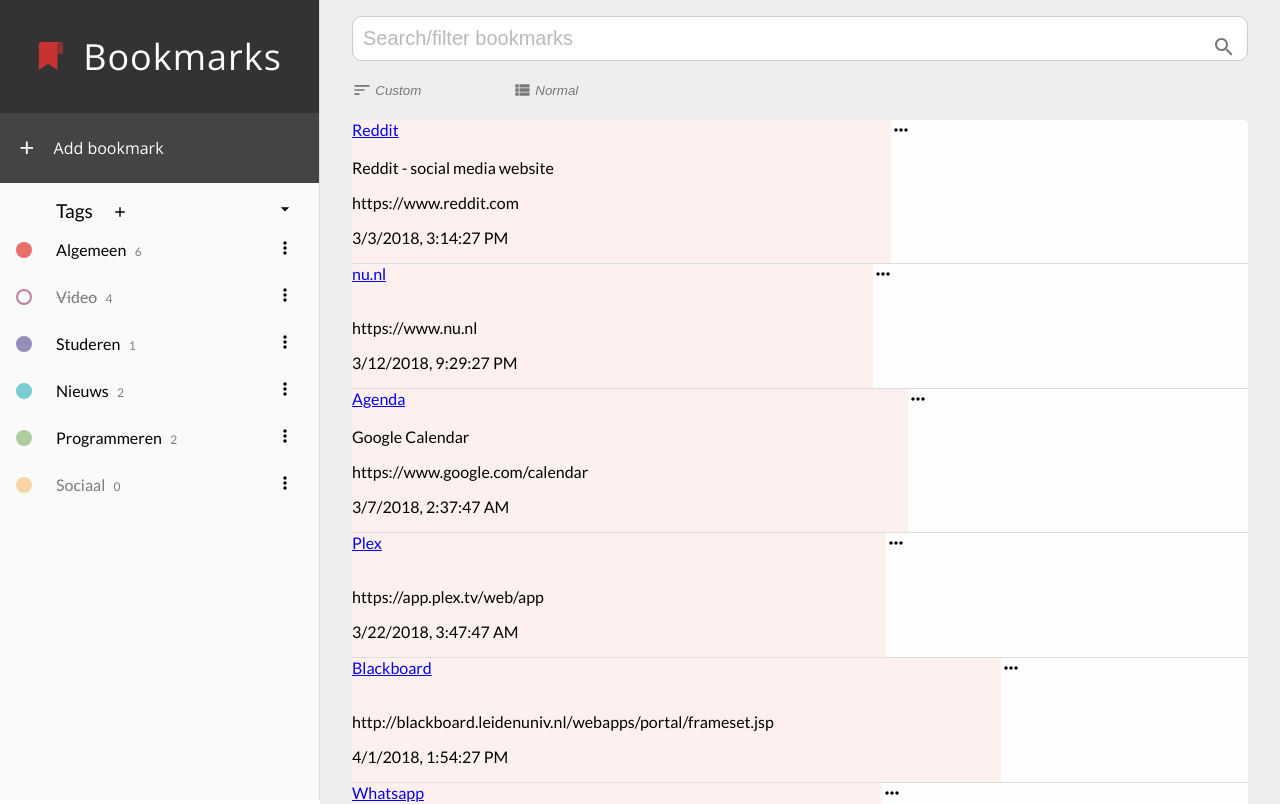
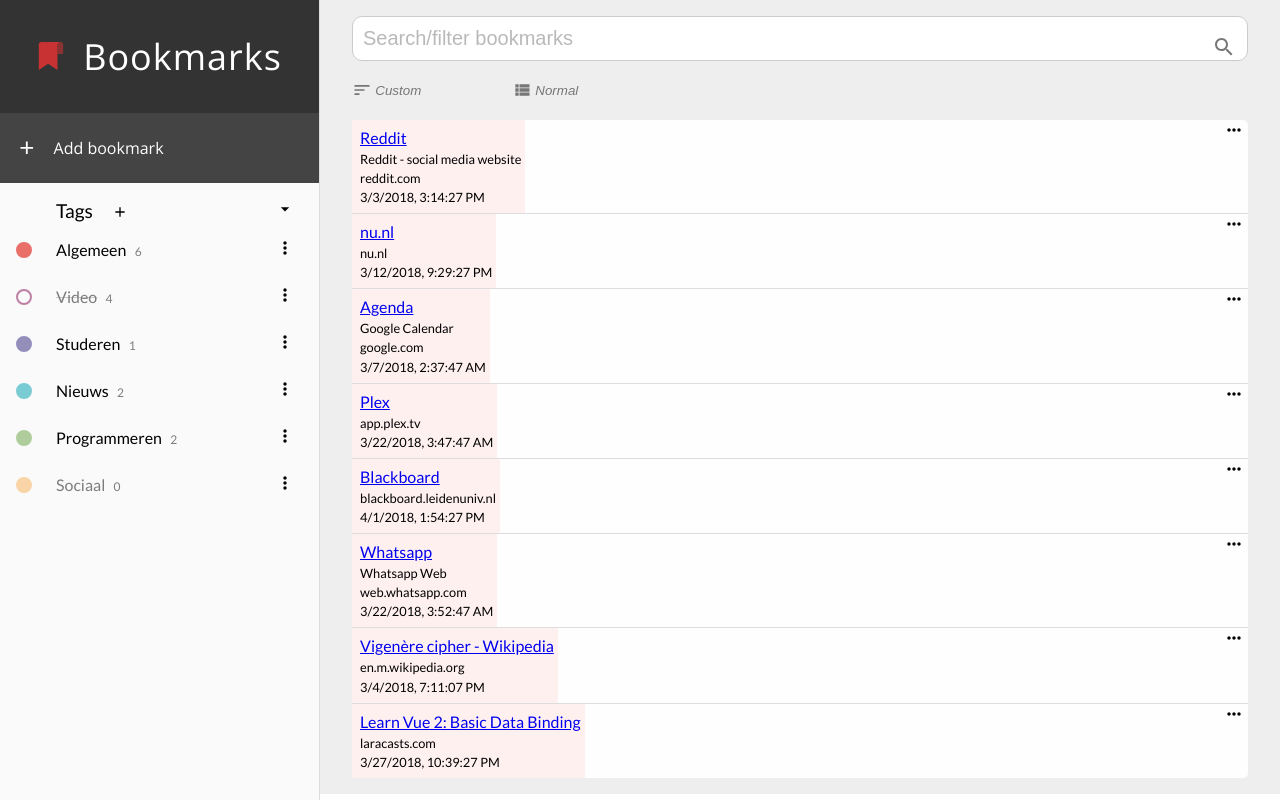
Before and after one commit to Thilerion/bookmarks, a Vue app: page / in a window 1280 px wide. Shown: the top 804 px of the page. Built offline with nearby package versions, Linux system fonts and the light colour scheme.

Commit message:
show link host instead of full url

```diff
--- a/src/components/bookmarks/BookmarksList.vue
+++ b/src/components/bookmarks/BookmarksList.vue
@@ -115,28 +115,48 @@ span.highlight {
  * = Normal view items =
 */
 
-.normal .bm-item {
-	display: grid;
-	grid-template-columns: fit-content auto 1fr;
-	grid-auto-flow: column;
+.bm-item-normal {
+	display: flex;
 }
 
-.normal .bm-item > .bm-left {
+.bm-item-normal .col-text {
 	background: rgb(255, 240, 240);
 	min-width: 5em;
+	display: flex;
+	flex-direction: column;
+	padding: 0.5em 0.25em 0.5em 0.5em;
 }
 
-.normal .bm-item > .bm-left > * {
+.bm-item-normal .bm-sub {
 	overflow: hidden;
 	text-overflow: ellipsis;
 	white-space: nowrap;
+	margin: 0;
+	padding: 0;
 }
 
-.normal .bm-item > .bm-left > a {
+.bm-item-normal .bm-sub:not(:last-child) {
+	padding-bottom: 0.25em;
+}
+
+.bm-item-normal .bm-sub:not(.bm-title) {
+	font-size: 0.8em;
+}
+
+.bm-item-normal .bm-title {
 	max-width: 100%;
 	display: inline-block;
 	overflow: hidden;
 }
+
+.bm-item-normal .col-tags {
+	flex: 1 1 auto;
+}
+
+.bm-item-normal .col-options {
+	flex: 0 0 1.5em;
+}
+
 
 /*
  * = Grid view items =
--- a/src/components/bookmarks/view/BookmarkNormal.vue
+++ b/src/components/bookmarks/view/BookmarkNormal.vue
@@ -1,28 +1,34 @@
 <template>
-<div>
-	<div class="bm-left">
+<div class="bm-item-normal">
+	<div class="col-text">
 		<a
 			:href="url"
-			class="bm-title"
+			class="bm-title bm-sub"
 			target="_blank"
 			v-html="$options.filters.filterHighlight(title, searchString)">
 		</a>
 
 		<p
 			class="bm-sub bm-description"
-			v-if="description !== '' || description != null"
+			v-if="description !== ''"
 			v-html="$options.filters.filterHighlight(description, searchString)">
 		</p>
 
-		<p class="bm-sub bm-url">{{url | trim}}</p>
+		<p class="bm-sub bm-url">{{url | filterLinkDomain}}</p>
 
 		<p class="bm-sub bm-date">{{dateAddedString}}</p>
 
 	</div>
 
-	<button class="options-button">
-		<slot class="options-icon" name="options"/>
-	</button>
+	<div class="col-tags">
+
+	</div>
+
+	<div class="col-options">
+		<button class="options-button">
+			<slot class="options-icon" name="options"/>
+		</button>
+	</div>
 
 </div>
 </template>
--- /dev/null
+++ b/src/helpers/filter-link-domain.js
@@ -0,0 +1,12 @@
+function filterLinkDomain(url) {
+	const host = new URL(url).host;
+	if (host.startsWith("www.")) {
+		let reHost = host.split(".");
+		reHost.shift();
+		return reHost.join(".");
+	} else {
+		return host;
+	}
+}
+
+export default filterLinkDomain;
--- a/src/main.js
+++ b/src/main.js
@@ -11,11 +11,14 @@ import vClickOutside from 'v-click-outside'
 Vue.use(vClickOutside)
 
 import filterHighlight from '@/helpers/filter-highlight';
+import filterLinkDomain from '@/helpers/filter-link-domain';
 
 Vue.filter('filterHighlight', function (str, filterStr) {
 	console.log(str, filterStr);
 	return filterHighlight(str, filterStr);
 })
+
+Vue.filter('filterLinkDomain', filterLinkDomain);
 
 Vue.filter('trim', function (str) {
 	return str.trim();
```
